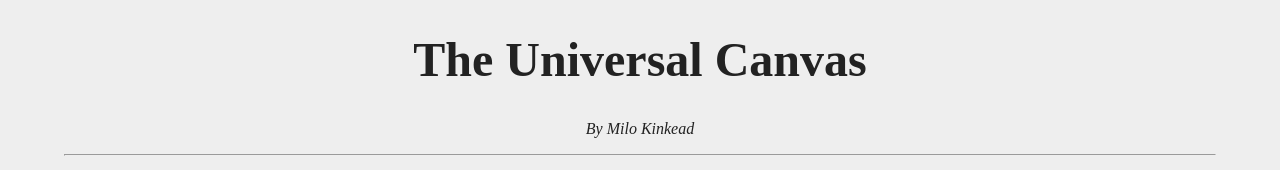
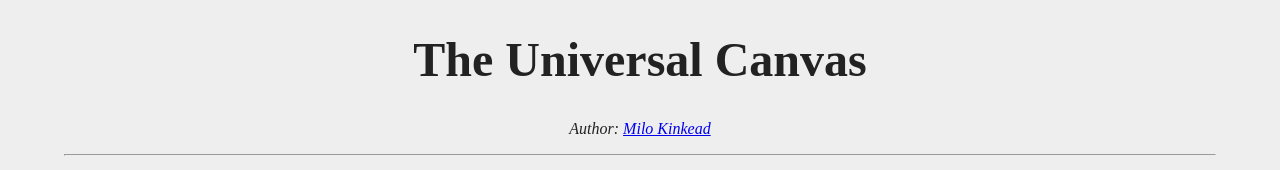
Before and after one commit to milogreg/universal-canvas, a plain HTML site: page static/index.html in a window 1280 px wide. Shown: the top 170 px of the page. Drawn offline with Linux system fonts and the light colour scheme; no server answers.

Commit message:
Add linkedin link to page

```diff
--- a/static/index.html
+++ b/static/index.html
@@ -19,7 +19,7 @@
             <div class="top-container">
                 <hgroup>
                     <h1>The Universal Canvas</h1>
-                    <p><em>By Milo Kinkead</em></p>
+                    <p><em>Author:&nbsp;<a href="https://www.linkedin.com/in/milo-kinkead">Milo Kinkead</a></em></p>
                 </hgroup>
 
                 <hr />
```
